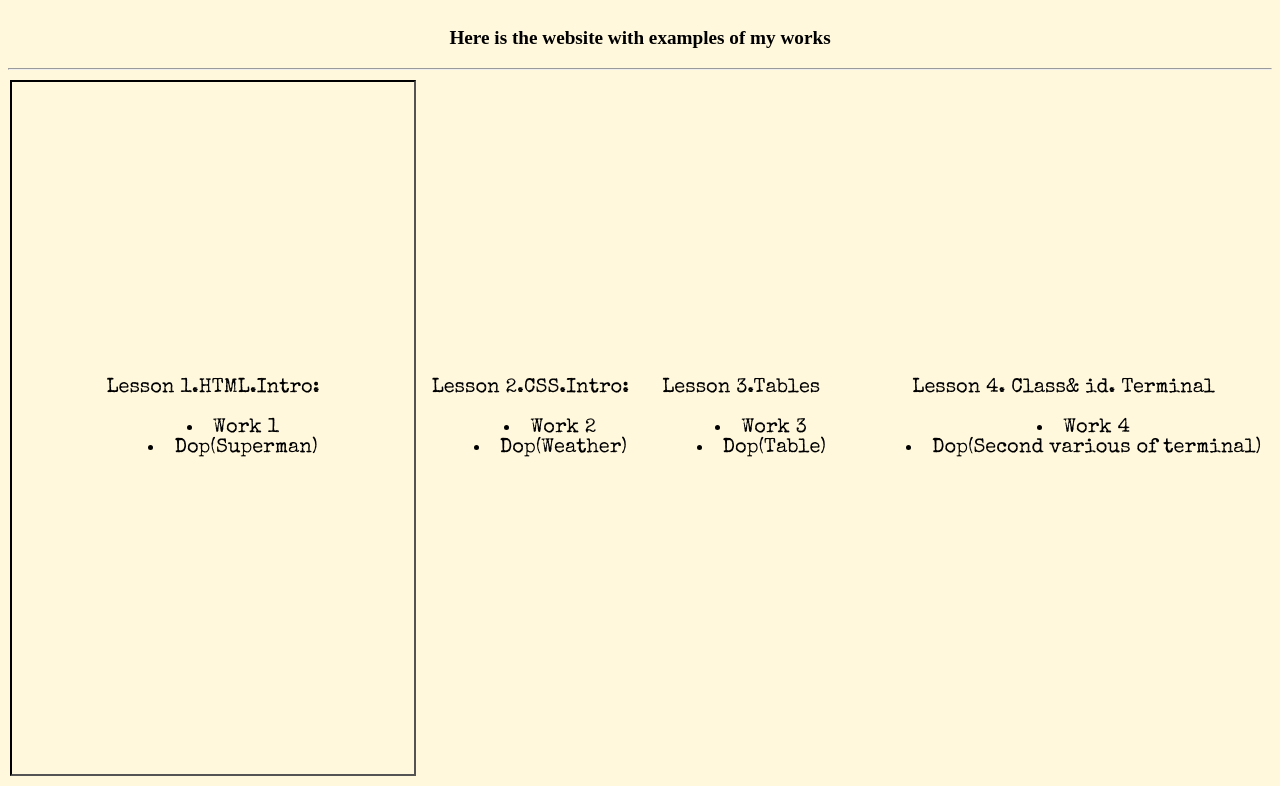
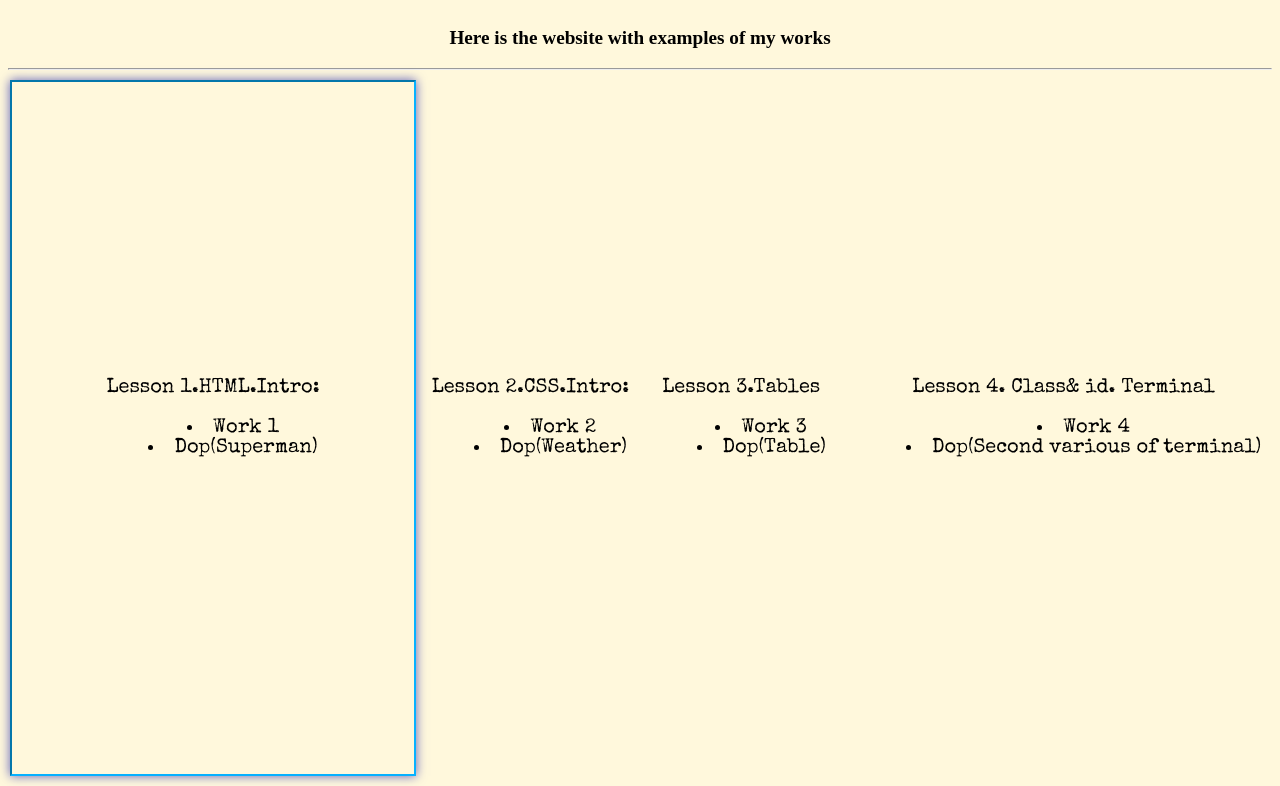
Before and after one commit to RatushnyiArtem/working, a plain HTML site: page index.html in a window 1280 px wide. In both pictures the pointer is over the element 146 px from the left and 529 px from the top of the page. Shown: the part 101-887 px from the top of the page. Drawn offline with nearby package versions, Linux system fonts and the light colour scheme; a web font is replaced by a local one.

```diff
--- a/style.css
+++ b/style.css
@@ -30,9 +30,10 @@
     list-style: inside;
 }
 td:hover{
-    border: 2px inset black;
+    border: 2px inset rgb(7, 177, 255);
     height: 600px;
     width: 400px;
+    box-shadow: 0 0 10px rgb(97, 97, 187);
 }
 td{
     text-align: center;
```
